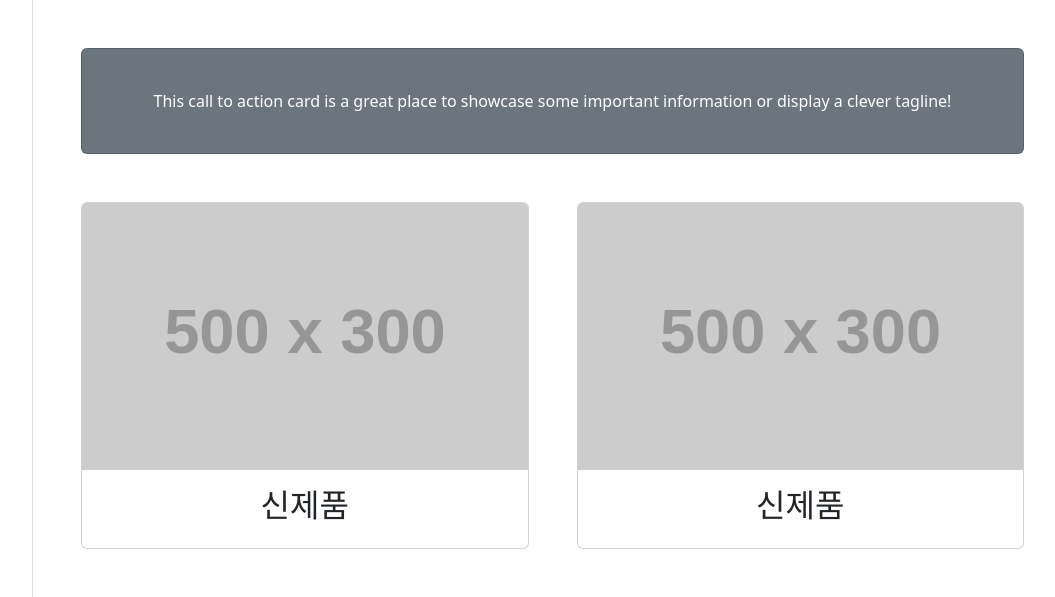
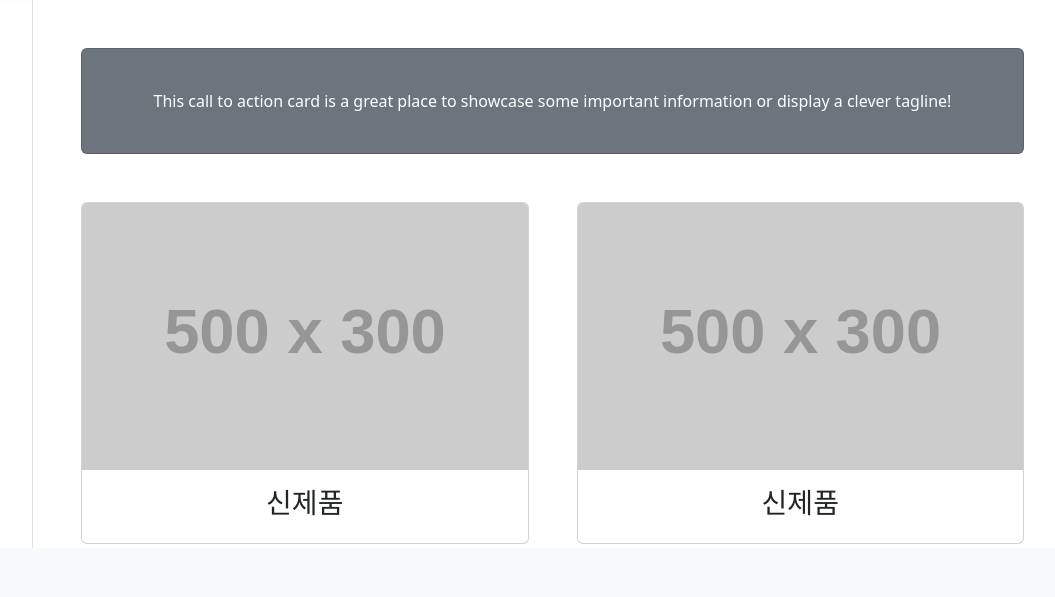
Before and after one commit to kitaca/django2025, a Django app: page / in a window 1280 px wide. Shown: the part 341-938 px from the top of the page, without its empty margins (208-1263 px from the left). After the commit the page ends 889 px from the top, so only its background shows below. Run offline with Django 5.2, Linux system fonts and the light colour scheme; grey boxes labelled with a size stand in for pictures from a placeholder-image service; some libraries are stand-ins or nearby versions.

Commit message:
1주차 django 개발 완료

```diff
--- a/templates/pages/mainpage.html
+++ b/templates/pages/mainpage.html
@@ -77,24 +77,24 @@
             </div>
             <!-- Content Row-->
             <div class="row gx-4 gx-lg-5 justify-content-center">
-                <div class="col-md-6 mb-5">
+                <div class="col-md-6 mb-1">
                     <a href="/product/" class="text-decoration-none">
                         <div class="card h-auto">
-                            <img class="card-img-top" src="https://dummyimage.com/500x300/fff/000.jpg"
+                            <img class="card-img-top" src="https://dummyimage.com/500x300/ccc/000.jpg"
                                  alt="Product Introduction">
                             <div class="card-body">
-                                <h2 class="card-title text-center">신제품</h2>
+                                <h3 class="card-title text-center">신제품</h3>
                             </div>
                         </div>
                     </a>
                 </div>
-                <div class="col-md-6 mb-5">
+                <div class="col-md-6 mb-1">
                     <a href="/product/" class="text-decoration-none">
                         <div class="card h-auto">
-                            <img class="card-img-top" src="https://dummyimage.com/500x300/fff/000.jpg"
+                            <img class="card-img-top" src="https://dummyimage.com/500x300/ccc/000.jpg"
                                  alt="Product Introduction">
                             <div class="card-body">
-                                <h2 class="card-title text-center">신제품</h2>
+                                <h3 class="card-title text-center">신제품</h3>
                             </div>
                         </div>
                     </a>
```
